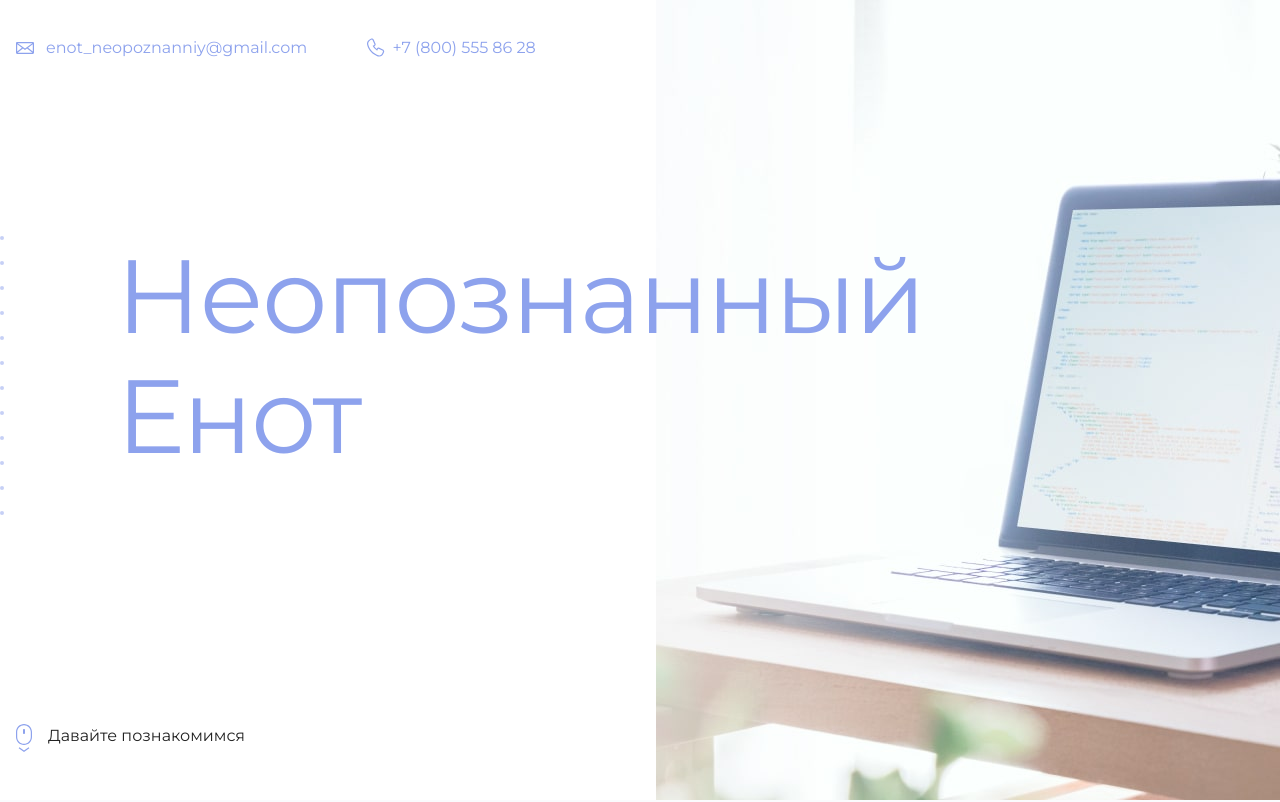
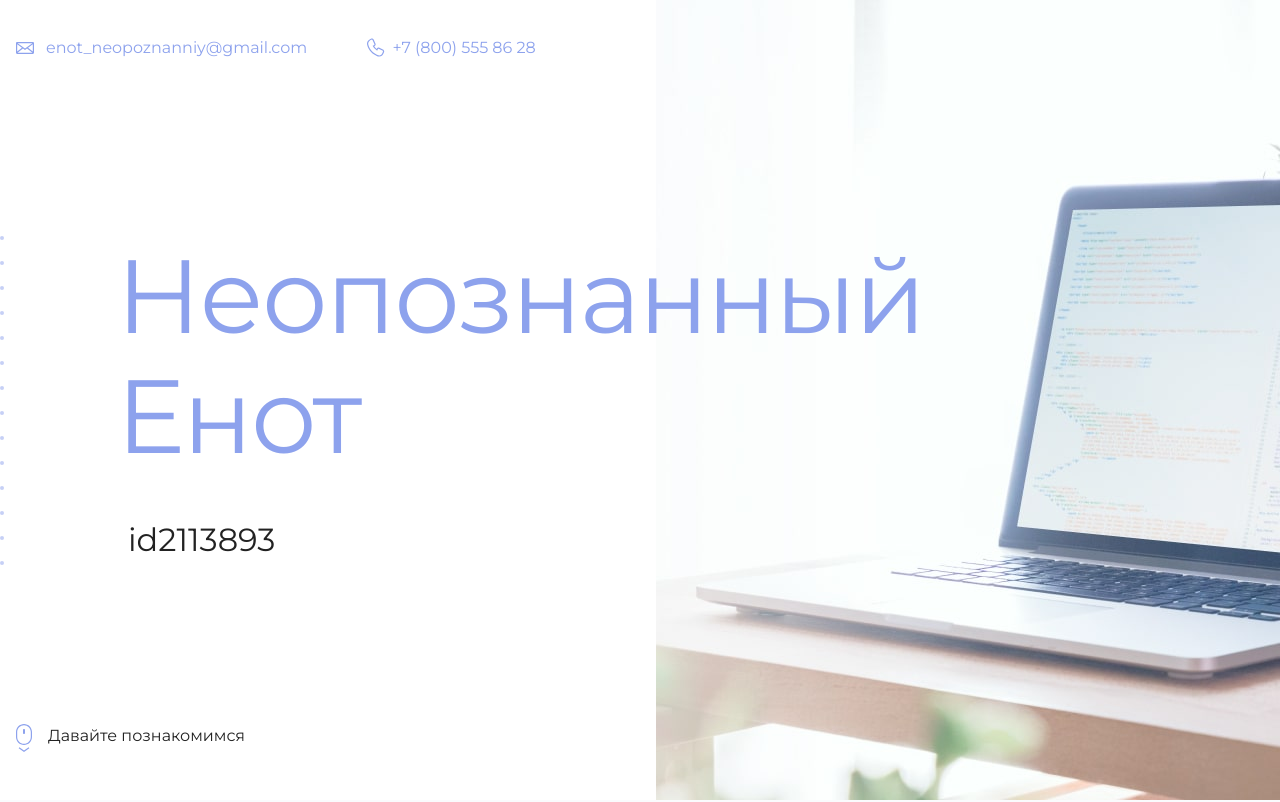
Before and after one commit to cos9191/edu_test, a plain HTML site: page index.html in a window 1280 px wide. Shown: the top 802 px of the page. Drawn offline with Linux system fonts and the light colour scheme.

Commit message:
добавил айди

```diff
--- a/index.html
+++ b/index.html
@@ -19,7 +19,7 @@
       <section class="hero-image">
         <div class="container">
           <h1 class="heading">Неопознанный Енот</h1>
-          <p><!-- Тут ваш id на сайте Академии --></p>
+          <p>id2113893</p>
         </div>
       </section>
 
```
